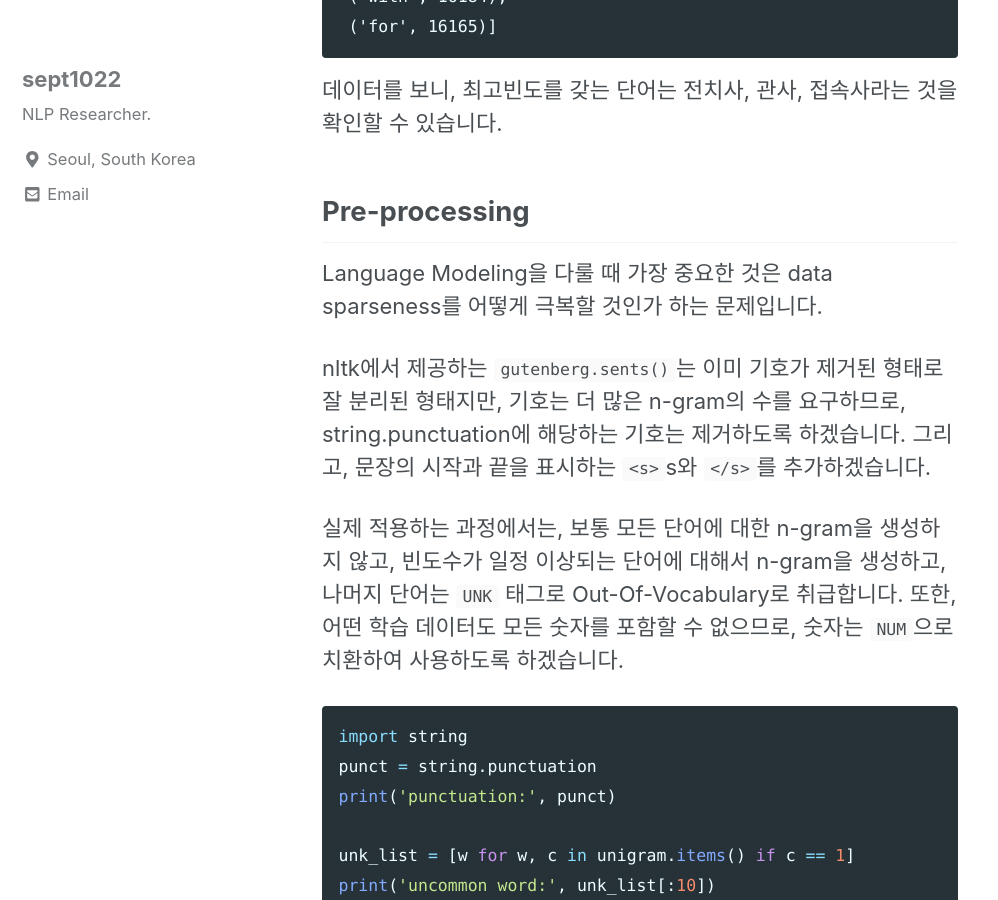
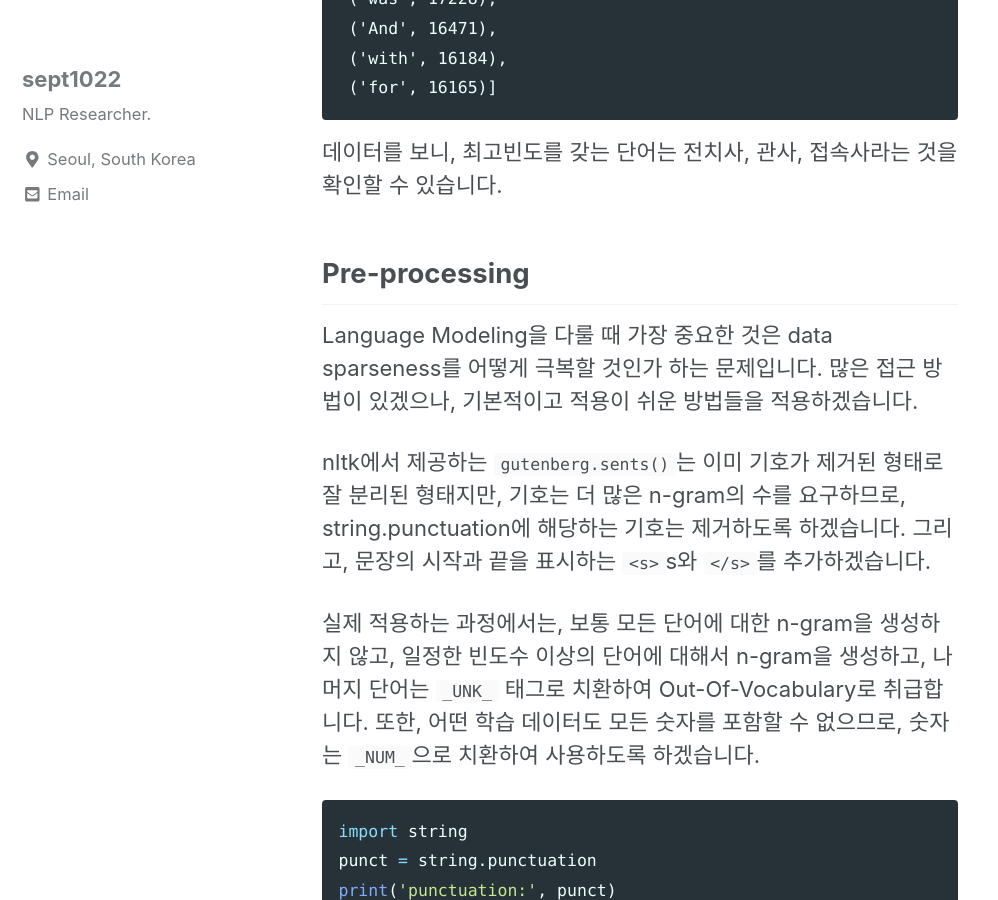
Before and after one commit to sept1022/sept1022.github.io, a Jekyll site: the page built from _posts/2018-10-16-language-model-part-1.md, in a window 1280 px wide and 900 px high, scrolled down 5163 px. Shown: the whole window, without its empty margins (0-998 px from the left). Built offline with Jekyll 4.4.1, drawn with Linux system fonts in a browser that asks for light colours; cached includes are drawn as plain includes; nearby versions of some CDN libraries; formulas are drawn with MathJax 3; a script that is not in the unit is left out; some of the changed text lies outside the part shown.

Commit message:
modify some words

````diff
--- a/_posts/2018-10-16-language-model-part-1.md
+++ b/_posts/2018-10-16-language-model-part-1.md
@@ -55,13 +55,15 @@ n-gram 에서의 마지막 단어는 예측할 단어입니다. 보통 $$n\ =\ 2
 
 > Sue swallowed the large green _
 
+모델이 보유하고 있는 history에 대한 조건부 확률로 정의됩니다.
+
 |Model|Equation|
 |-----|--------|
 |bigram|$$ P(w_n\|green)$$|
 |trigram|$$ P(w_n\|large,green)$$|
 |four-gram|$$ P(w_n\|the,large,green)$$|
 
-즉 _Vocabulary_ 에 존재하는 단어 중에서 모델의 확률을 최대로 하는 $$w_x$$를 찾아야 하는 것입니다.
+즉, _Vocabulary_ 에 존재하는 단어 중에서 모델의 확률을 최대로 하는 $$w_x$$를 찾아야 하는 것입니다.
 
 > $$argmax_{x \in \mathcal{V}}P(w_x|history)$$
 
@@ -115,7 +117,7 @@ print('sents:', len(sents), 'words:', len(words), 'avg length:', len(words)/len(
 
 총 94,805 문장에, 2,523,443개의 단어가 존재하고, 각 문장은 약 26개의 단어로 구성되어 있습니다.
 
-unigram에 대한 분포를 볼까요?
+unigram에 대한 분포를 살펴보겠습니다.
 
 ```python
 unigram = Counter(words)
@@ -125,7 +127,7 @@ print('words:', len(words), 'vocabulary:', len(unigram))
     words: 2523442 vocabulary: 50738
 
 2,523,443의 단어는 50,738개 유니크한 단어로 이루어져 있습니다.
-단어들의 빈도를 볼까요?
+단어들의 빈도를 살펴보겠습니다.
 
 ```python
 unigram.most_common()[:20]
@@ -157,14 +159,15 @@ unigram.most_common()[:20]
 ## Pre-processing
 
 Language Modeling을 다룰 때 가장 중요한 것은 data sparseness를 어떻게 극복할 것인가 하는 문제입니다.
+많은 접근 방법이 있겠으나, 기본적이고 적용이 쉬운 방법들을 적용하겠습니다.
 
 nltk에서 제공하는 `gutenberg.sents()`는 이미 기호가 제거된 형태로 잘 분리된 형태지만,
 기호는 더 많은 n-gram의 수를 요구하므로, string.punctuation에 해당하는 기호는 제거하도록 하겠습니다.
 그리고, 문장의 시작과 끝을 표시하는 `<s>`s와 `</s>`를 추가하겠습니다.
 
-실제 적용하는 과정에서는, 보통 모든 단어에 대한 n-gram을 생성하지 않고, 빈도수가 일정 이상되는 단어에 대해서
-n-gram을 생성하고, 나머지 단어는 `UNK` 태그로 Out-Of-Vocabulary로 취급합니다. 또한, 어떤 학습 데이터도 모든
-숫자를 포함할 수 없으므로, 숫자는 `NUM`으로 치환하여 사용하도록 하겠습니다.
+실제 적용하는 과정에서는, 보통 모든 단어에 대한 n-gram을 생성하지 않고, 일정한 빈도수 이상의 단어에 대해서
+n-gram을 생성하고, 나머지 단어는 `_UNK_` 태그로 치환하여 Out-Of-Vocabulary로 취급합니다.
+또한, 어떤 학습 데이터도 모든 숫자를 포함할 수 없으므로, 숫자는 `_NUM_`으로 치환하여 사용하도록 하겠습니다.
 
 ```python
 import string
@@ -237,6 +240,7 @@ print('trigram: ', list(trigram.items())[:10])
     trigram: [('<s> Emma by', 1), ('Emma by Jane', 1), ('by Jane Austen', 2), ('Jane Austen _NUM_', 2), ('Austen _NUM_ </s>', 2), ('<s> VOLUME I', 1), ('VOLUME I </s>', 1), ('<s> CHAPTER I', 8), ('CHAPTER I </s>', 10), ('<s> Emma Woodhouse', 1)]
 
 첫 번째 문장 *Emma by Jane Austen 1816*에 대해 n-gram 모델이 잘 생성된 것을 확인할 수 있습니다.
+
 이제 생성된 모델을 파일에 저장하겠습니다.
 
 ```python
@@ -249,5 +253,5 @@ write_model('./bigram.txt', bigram)
 write_model('./trigram.txt', trigram)
 ```
 
-이번 포스트에서는 language modeling의 전반적인 개념과 n-gram을 만드는 방법을 알아보았습니다.
+이번 포스트에서는 language modeling의 전반적인 개념과 n-gram을 만드는 방법을 알아보았으니,
 다음 포스트에서는 좋은 예측기(good statistical estimator)를 찾는 방법에 대해 알아보겠습니다.
````
